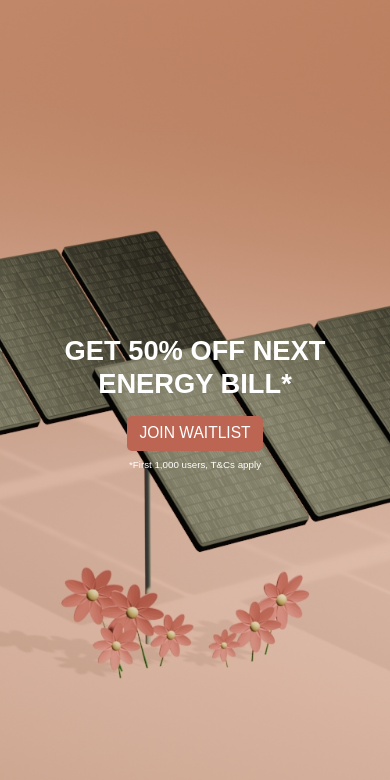
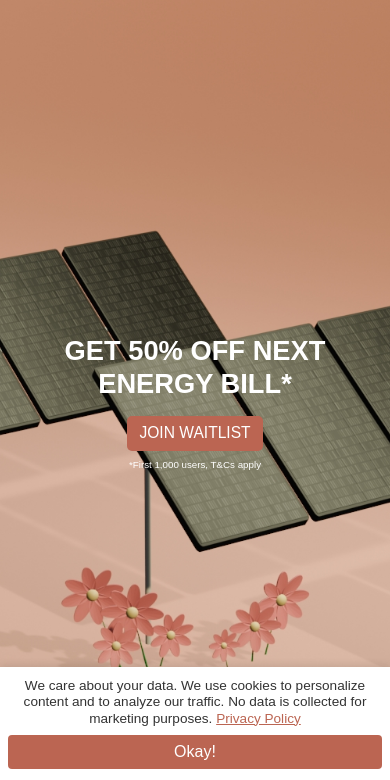
Before and after one commit to wertimo/solshr, a website with bundled scripts: page index.html in a window 390 px wide. Shown: the part 64-844 px from the top of the page. Built offline with nearby package versions, Linux system fonts and the light colour scheme; a script that the page names is missing; files whose address does not match are found by name.

Commit message:
gdpr update 25.06

```diff
--- a/index.html
+++ b/index.html
@@ -248,6 +248,15 @@
         </div>
     </div>
 
+    <div id="cookieConsentBanner" class="cookie-banner" style="display:none;">
+      <span>
+        We care about your data. We use cookies to personalize content and to analyze our traffic.
+        No data is collected for marketing purposes.
+        <a href="privacy-policy.html" target="_blank">Privacy Policy</a>
+      </span>
+      <button id="cookieConsentAccept" class="btn">Okay!</button>
+    </div>
+
     <script src="https://unpkg.com/aos@next/dist/aos.js"></script>
     <script src="translations.js"></script>
     <!-- Load environment configuration -->
@@ -344,5 +353,19 @@
             }
         });
     </script>
+
+    <script>
+    document.addEventListener('DOMContentLoaded', function() {
+      const banner = document.getElementById('cookieConsentBanner');
+      const acceptBtn = document.getElementById('cookieConsentAccept');
+      if (!localStorage.getItem('cookieConsent')) {
+        banner.style.display = 'flex';
+      }
+      acceptBtn.addEventListener('click', function() {
+        localStorage.setItem('cookieConsent', 'accepted');
+        banner.style.display = 'none';
+      });
+    });
+    </script>
 </body>
 </html>
--- a/styles.css
+++ b/styles.css
@@ -1612,3 +1612,48 @@ body.dark-mode #theme-toggle .fa-sun {
     color: var(--text-color);
     background-color: var(--background-color);
 }
+
+.cookie-banner {
+  position: fixed;
+  bottom: 0;
+  left: 0;
+  width: 100%;
+  background: var(--background-color);
+  color: var(--text-color);
+  box-shadow: 0 -2px 8px rgba(0,0,0,0.1);
+  padding: 1rem 2rem;
+  display: flex;
+  justify-content: center;
+  align-items: center;
+  z-index: 9999;
+  font-size: 1rem;
+  text-align: center;
+  gap: 1rem;
+}
+
+@media (max-width: 600px) {
+  .cookie-banner {
+    flex-direction: column;
+    font-size: 0.85rem;
+    padding: 0.7rem 0.5rem;
+    gap: 0.5rem;
+  }
+  .cookie-banner .btn {
+    width: 100%;
+    font-size: 1rem;
+  }
+}
+
+.cookie-banner .btn {
+  background: var(--primary-color);
+  color: var(--white-text-color);
+  border: none;
+  padding: 0.5rem 1.2rem;
+  border-radius: 4px;
+  font-size: 1rem;
+  cursor: pointer;
+}
+.cookie-banner a {
+  color: var(--primary-color);
+  text-decoration: underline;
+}
```
